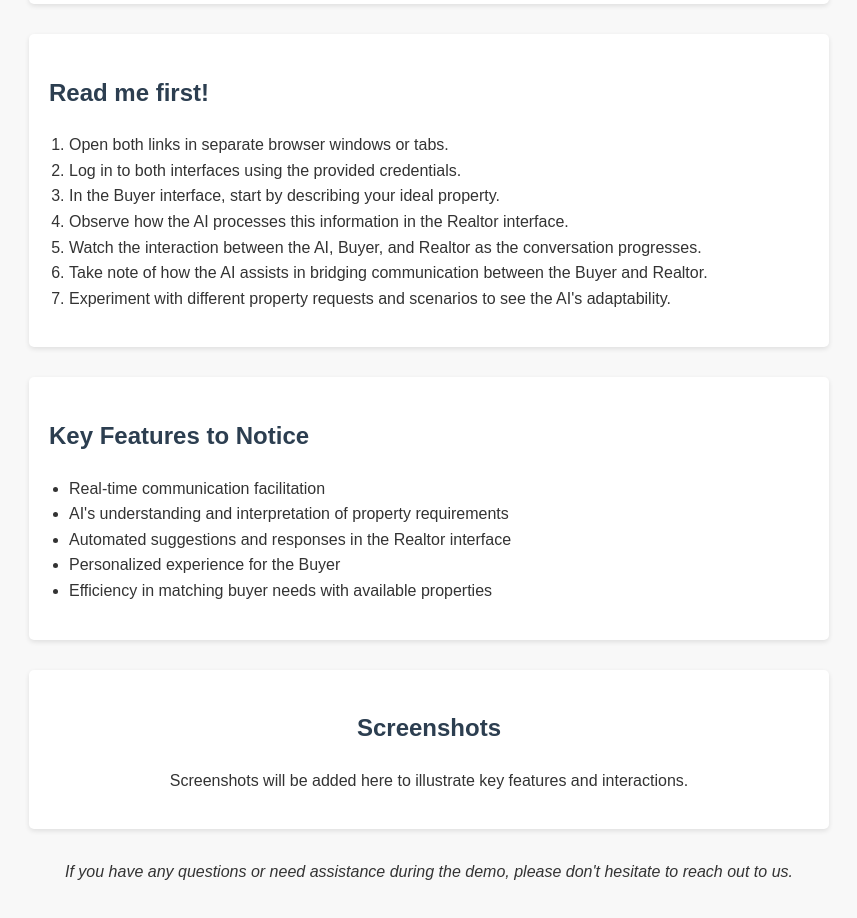
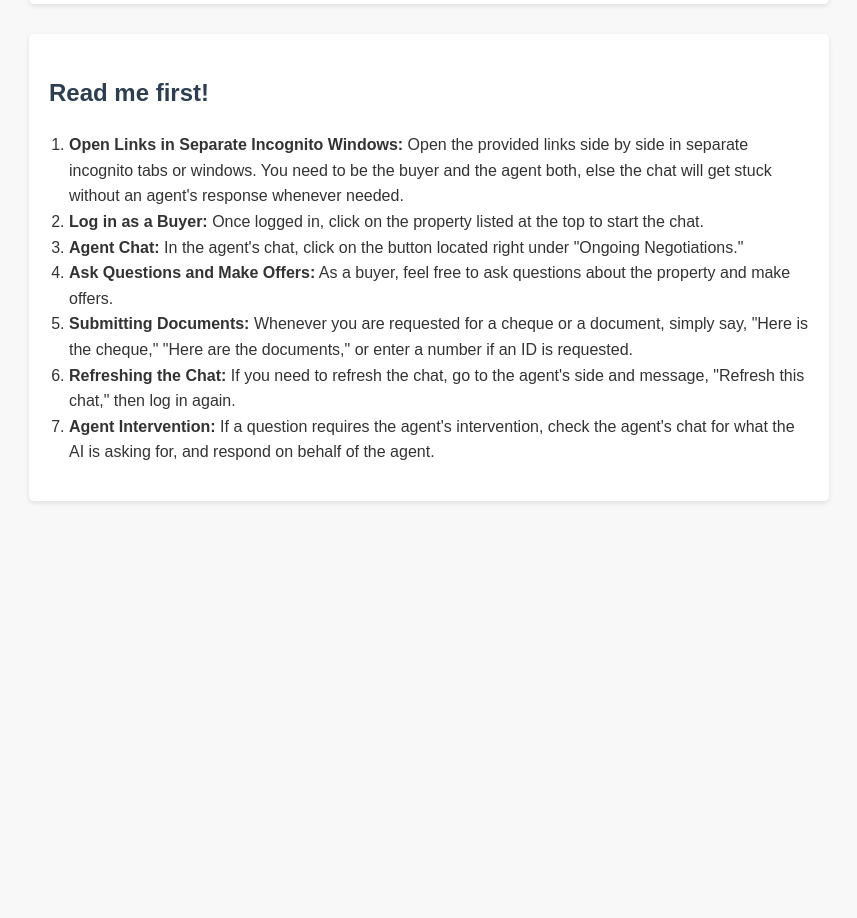
Before and after one commit to prashant-rezio/Rezio-demo, a plain HTML site: page index.html in a window 1280 px wide. Shown: the part 760-1678 px from the top of the page, without its empty margins (211-1068 px from the left). After the commit the page ends 1311 px from the top, so only its background shows below. Drawn offline with Linux system fonts and the light colour scheme.

Commit message:
removed extra sections

```diff
--- a/index.html
+++ b/index.html
@@ -31,38 +31,37 @@
                 <p>Password: agent123</p>
             </div>
         </section>
-
         <section class="instructions">
             <h2>Read me first!</h2>
             <ol>
-                <li>Open both links in separate browser windows or tabs.</li>
-                <li>Log in to both interfaces using the provided credentials.</li>
-                <li>In the Buyer interface, start by describing your ideal property.</li>
-                <li>Observe how the AI processes this information in the Realtor interface.</li>
-                <li>Watch the interaction between the AI, Buyer, and Realtor as the conversation progresses.</li>
-                <li>Take note of how the AI assists in bridging communication between the Buyer and Realtor.</li>
-                <li>Experiment with different property requests and scenarios to see the AI's adaptability.</li>
+                <li><strong>Open Links in Separate Incognito Windows:</strong> Open the provided links side by side in separate incognito tabs or windows. You need to be the buyer and the agent both, else the chat will get stuck without an agent's response whenever needed.</li>
+                <li><strong>Log in as a Buyer:</strong> Once logged in, click on the property listed at the top to start the chat.</li>
+                <li><strong>Agent Chat:</strong> In the agent's chat, click on the button located right under "Ongoing Negotiations."</li>
+                <li><strong>Ask Questions and Make Offers:</strong> As a buyer, feel free to ask questions about the property and make offers.</li>
+                <li><strong>Submitting Documents:</strong> Whenever you are requested for a cheque or a document, simply say, "Here is the cheque," "Here are the documents," or enter a number if an ID is requested.</li>
+                <li><strong>Refreshing the Chat:</strong> If you need to refresh the chat, go to the agent's side and message, "Refresh this chat," then log in again.</li>
+                <li><strong>Agent Intervention:</strong> If a question requires the agent's intervention, check the agent's chat for what the AI is asking for, and respond on behalf of the agent.</li>
             </ol>
         </section>
 
-        <section class="key-features">
-            <h2>Key Features to Notice</h2>
-            <ul>
-                <li>Real-time communication facilitation</li>
-                <li>AI's understanding and interpretation of property requirements</li>
-                <li>Automated suggestions and responses in the Realtor interface</li>
-                <li>Personalized experience for the Buyer</li>
-                <li>Efficiency in matching buyer needs with available properties</li>
-            </ul>
-        </section>
+<!--        <section class="key-features">-->
+<!--            <h2>Key Features to Notice</h2>-->
+<!--            <ul>-->
+<!--                <li>Real-time communication facilitation</li>-->
+<!--                <li>AI's understanding and interpretation of property requirements</li>-->
+<!--                <li>Automated suggestions and responses in the Realtor interface</li>-->
+<!--                <li>Personalized experience for the Buyer</li>-->
+<!--                <li>Efficiency in matching buyer needs with available properties</li>-->
+<!--            </ul>-->
+<!--        </section>-->
 
         <!-- Placeholder for future screenshots -->
-        <section class="screenshots">
-            <h2>Screenshots</h2>
-            <p>Screenshots will be added here to illustrate key features and interactions.</p>
-        </section>
+<!--        <section class="screenshots">-->
+<!--            <h2>Screenshots</h2>-->
+<!--            <p>Screenshots will be added here to illustrate key features and interactions.</p>-->
+<!--        </section>-->
 
-        <p class="note">If you have any questions or need assistance during the demo, please don't hesitate to reach out to us.</p>
+<!--        <p class="note">If you have any questions or need assistance during the demo, please don't hesitate to reach out to us.</p>-->
     </div>
 </body>
 </html>
```
